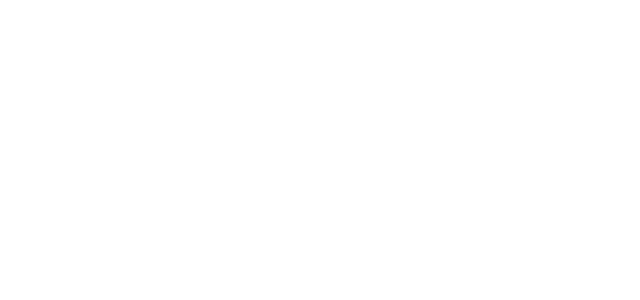
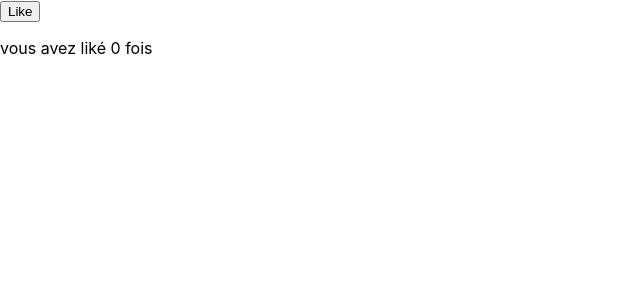
Before and after one commit to Regis040/reactuglyfaced, a React (Create React App) app: page /likespage in a window 1280 px wide. Before the commit this address had no page. Shown: the top 300 px of the page, without its empty margins (0-640 px from the left). Built offline with nearby package versions, Linux system fonts and the light colour scheme.

Commit message:
nouvel exo fonction useState

```diff
--- a/src/App.js
+++ b/src/App.js
@@ -7,6 +7,7 @@
 import TvSpeakersPage from './pages/TvSpeakersPage';
 import CopyrightPage from './pages/Copyrightpage';
 import FormMessagePage from './pages/FormMessagePage';
+import LikesPage from './pages/LikesPage';
 
 function App () {
   return (
@@ -19,6 +20,7 @@
            <Route path="/speakers" element={<TvSpeakersPage />} />
            <Route path="/copyright" element={<CopyrightPage />} />
            <Route path="/message" element={<FormMessagePage />} />
+           <Route path="/likespage" element={<LikesPage />} />
         </Routes>
       </BrowserRouter>
   );
--- a/src/pages/FormMessagePage.jsx
+++ b/src/pages/FormMessagePage.jsx
@@ -7,9 +7,9 @@
 // A l'ouverture de la page, celle-ci charge une page sans message.
 // Lorsqu'un caractère est entré dans le input, la fonction onChange renvoie celui-ci dans message par l'intermédaire
 // de setMessage. useState garde la caractère tapé, rafraichi la page et affiche ce caractère.
+// variable d'état, stocker une valeur en dehors du composant, fonction d'evenListener
 
     const [message, setMessage] = useState("");
-
     const handleMessageChange = (event)=> {
         setMessage(event.target.value);
     };
@@ -22,6 +22,6 @@
             </label>
             <p>Vous avez envoyé : "{message}"</p>
         </form>
-    )
+    );
 }
 export default FormMessagePage;
--- /dev/null
+++ b/src/pages/LikesPage.jsx
@@ -0,0 +1,24 @@
+import {useState} from 'react'
+function LikesPage () {
+
+    // je veux un compteur qui montre le nombre de likes déclenchés suite au clik sur un bouton
+    // Je mets en place une fonction Hook, "useState"  qui va enregistrer le nombre de clic dans une variable d'état "likes"
+    // et qui va relancer le composant "LikesPage" sans perdre la donnée des précédents clics.
+    // Au premier chargement, la variable "likes" prendra la valeur 0.
+    // Au click la fonction eventListener "onClick" est activée et lance  handleLikeClick qui prends alors la valeur de setLikes
+    // c'est à dire le nombre de likes "likes" + 1.
+    const [likes, setLikes] = useState(0);
+    const handleLikeClick = () => {
+
+        setLikes(likes +1);
+    };
+
+    return (
+            <main>
+                <button onClick={handleLikeClick}>Like</button>
+                {/* Chaque clic sur le bouton sera ajouté dasn le paragraphe ci-dessous */}
+                <p>vous avez liké {likes} fois</p>
+            </main>
+    )
+}
+export default LikesPage;
```
